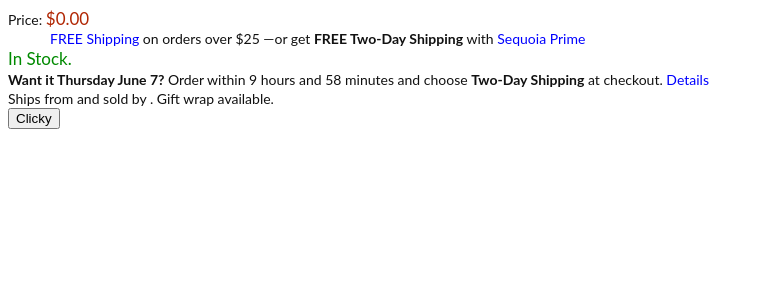
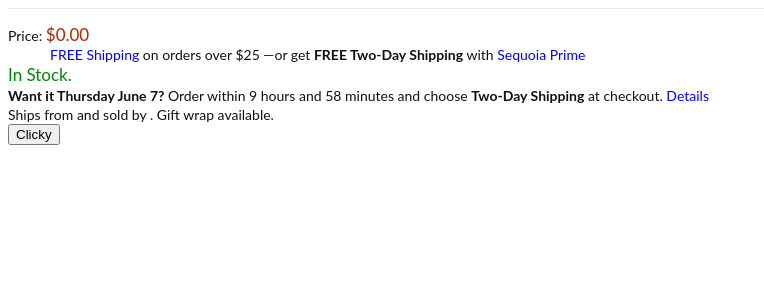
Before and after one commit to kmmcc/product-description-FEC, a React app: page / in a window 1280 px wide. Shown: the top 300 px of the page, without its empty margins (0-764 px from the left). Built offline with nearby package versions, Linux system fonts and the light colour scheme; the HTML template or start-up script is replaced by a standard one.

Commit message:
add line break beneath title
created line break styled element, which adds a thin grey line
which is used to separate elements visually. This commit adds one
line beneath the title.

```diff
--- a/client/src/components/App.jsx
+++ b/client/src/components/App.jsx
@@ -24,11 +24,11 @@ const Title = styled.h1`
 `
 
 const DescriptionText = styled.span`
+  color: #111;
   font-family: Lato;
   font-size: 14px;
   font-weight: 400;
   line-height: 19px;
-  color: #111;
 `
 
 export const DescriptionLink = DescriptionText.extend`
@@ -65,6 +65,18 @@ export const OutOfStockText = DescriptionText.extend`
   font-size: 1.25em;
   color: orange;
 `
+
+const LineBreak = styled.hr`
+  background-color: transparent;
+  display: block;
+  height: 1px;
+  border-width: 0;
+  border-top: 1px solid #e7e7e7;
+  line-height: 19px;
+  margin-top: 0;
+  margin-bottom: 14px;
+`
+
 
 //minimum width of whole component is 250 pixels
 //does not appear to be a maximum width
@@ -127,6 +139,7 @@ class App extends React.Component {
         <Title>
           <span id='title-container'> {this.state.producttitle} </span>
         </Title>
+        <LineBreak />
 
 
           <div id='price-container'> <DescriptionText> Price: </DescriptionText> <RedPrice> ${(this.state.ourprice).toFixed(2)} </RedPrice> </div>
```
